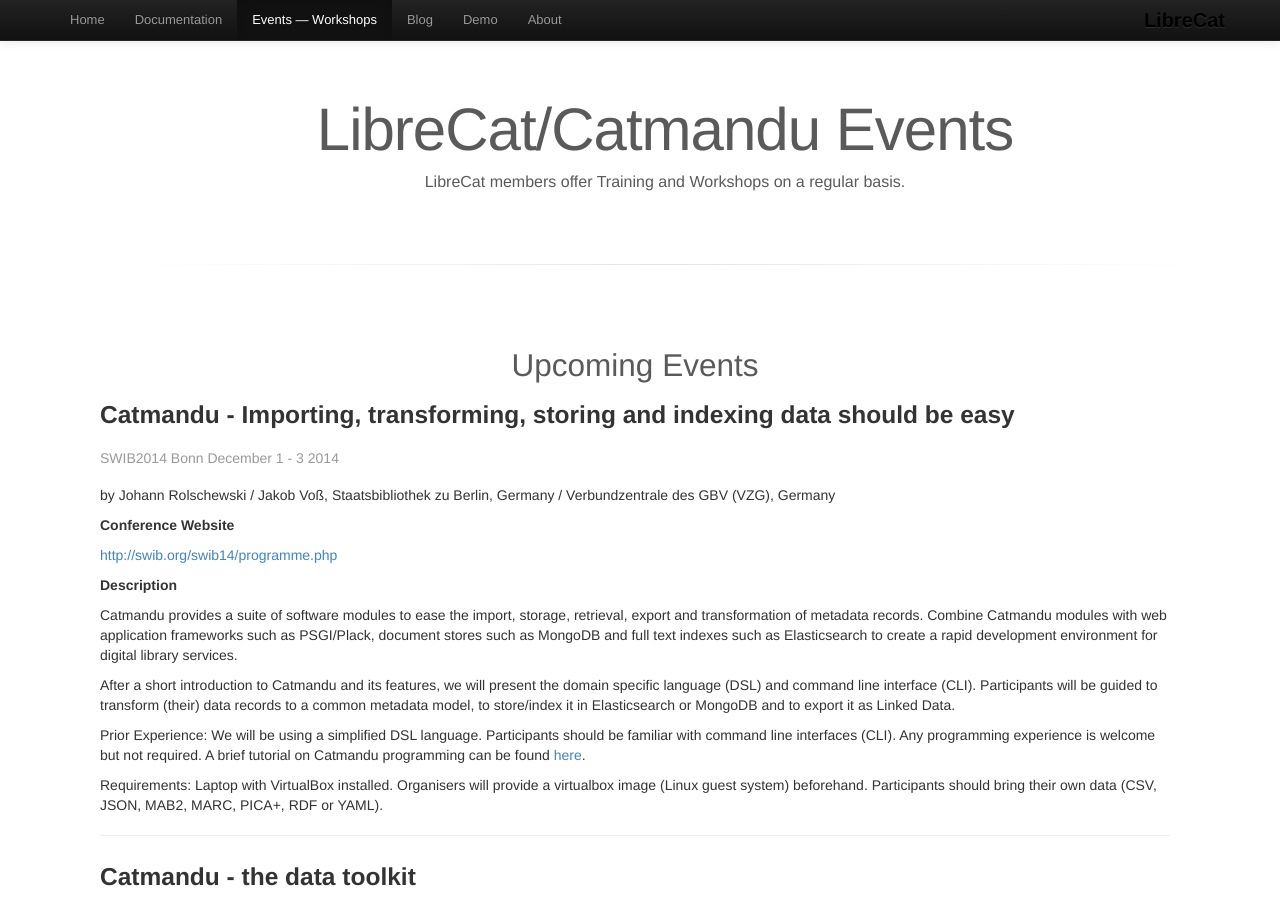
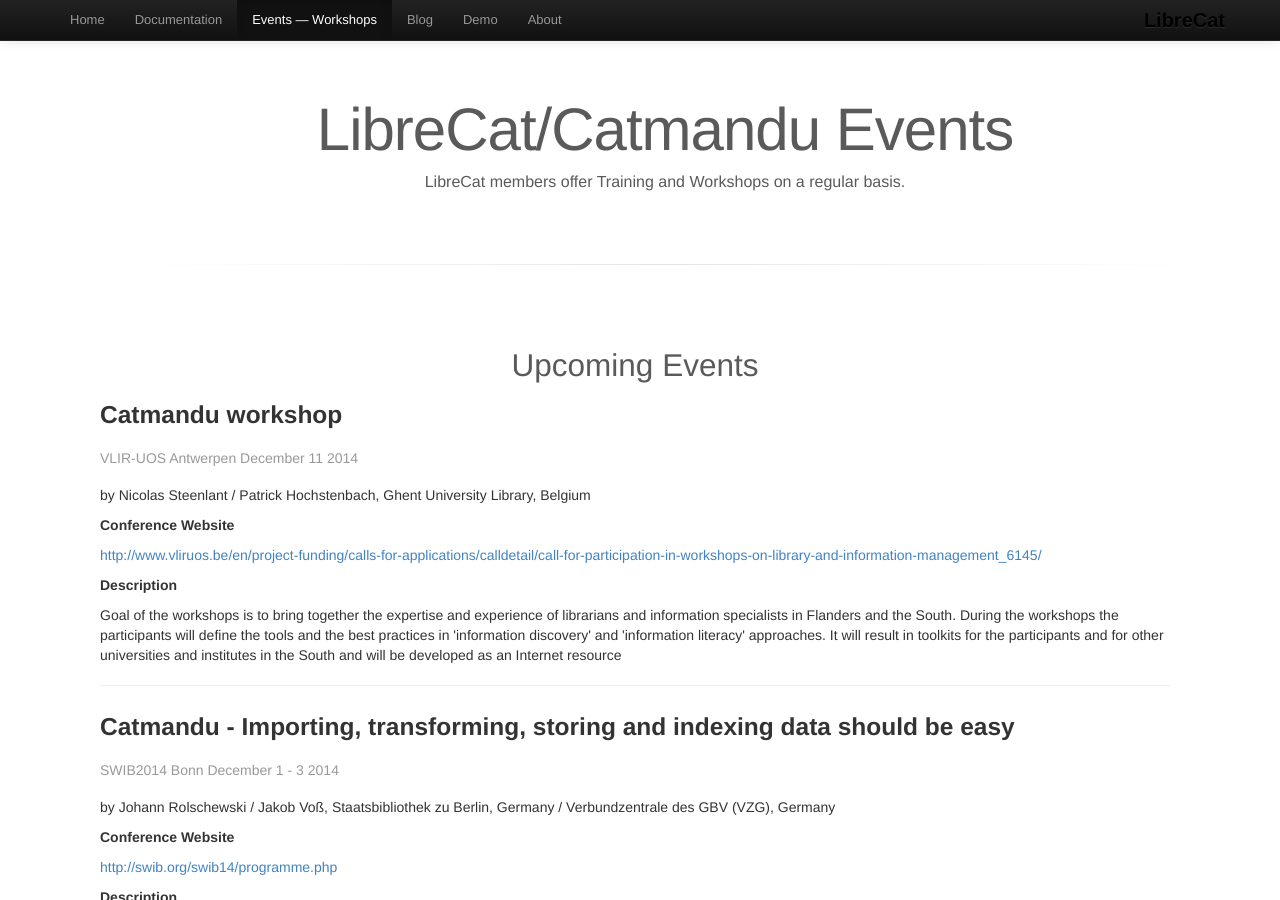
Before and after one commit to LibreCat/librecat.github.io, a Jekyll site: the page built from events.html, in a window 1280 px wide and 900 px high. Built offline with Jekyll 4.4.1, drawn with Linux system fonts in a browser that asks for light colours.

Commit message:
Adding VLIR-UOS workshop

```diff
--- a/events.html
+++ b/events.html
@@ -22,6 +22,22 @@
       <div class="marketing">
         <h2>Upcoming Events</h2>
       </div>
+
+    <h3>Catmandu workshop</br><small>VLIR-UOS Antwerpen December 11 2014</small></h3>
+    <p>by Nicolas Steenlant / Patrick Hochstenbach, Ghent University Library, Belgium
+    </p>
+
+    <h5>Conference Website</h5>
+
+    <a href="http://www.vliruos.be/en/project-funding/calls-for-applications/calldetail/call-for-participation-in-workshops-on-library-and-information-management_6145/">http://www.vliruos.be/en/project-funding/calls-for-applications/calldetail/call-for-participation-in-workshops-on-library-and-information-management_6145/</a>
+
+    <h5>Description</h5>
+
+    <p>
+        Goal of the workshops is to bring together the expertise and experience of librarians and information specialists in Flanders and the South. During the workshops the participants will define the tools and the best practices in 'information discovery' and 'information literacy' approaches. It will result in toolkits for the participants and for other universities and institutes in the South and will be developed as an Internet resource
+    </p>
+
+    <hr>
 
     <h3>Catmandu - Importing, transforming, storing and indexing data should be easy</br><small>SWIB2014 Bonn December 1 - 3 2014</small></h3>
     <p>by Johann Rolschewski / Jakob Voß, Staatsbibliothek zu Berlin, Germany / Verbundzentrale des GBV (VZG), Germany
```
